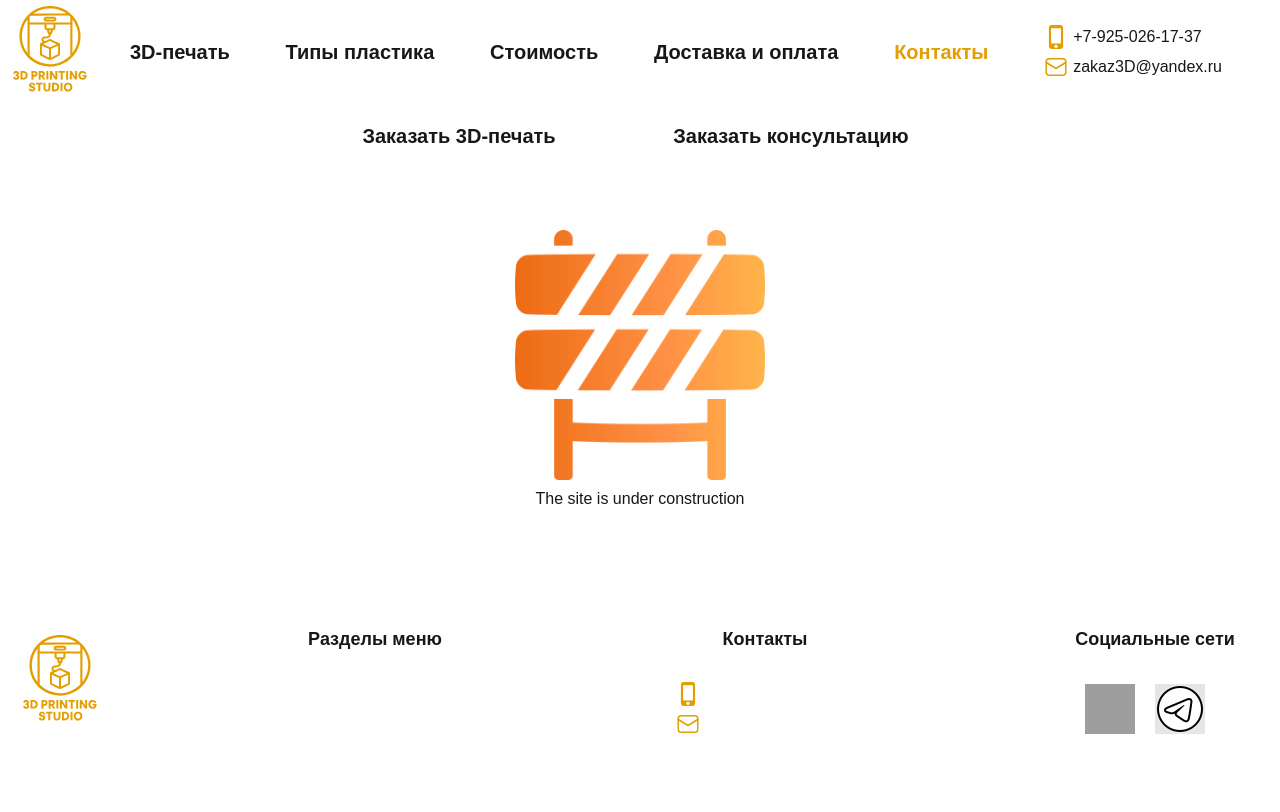
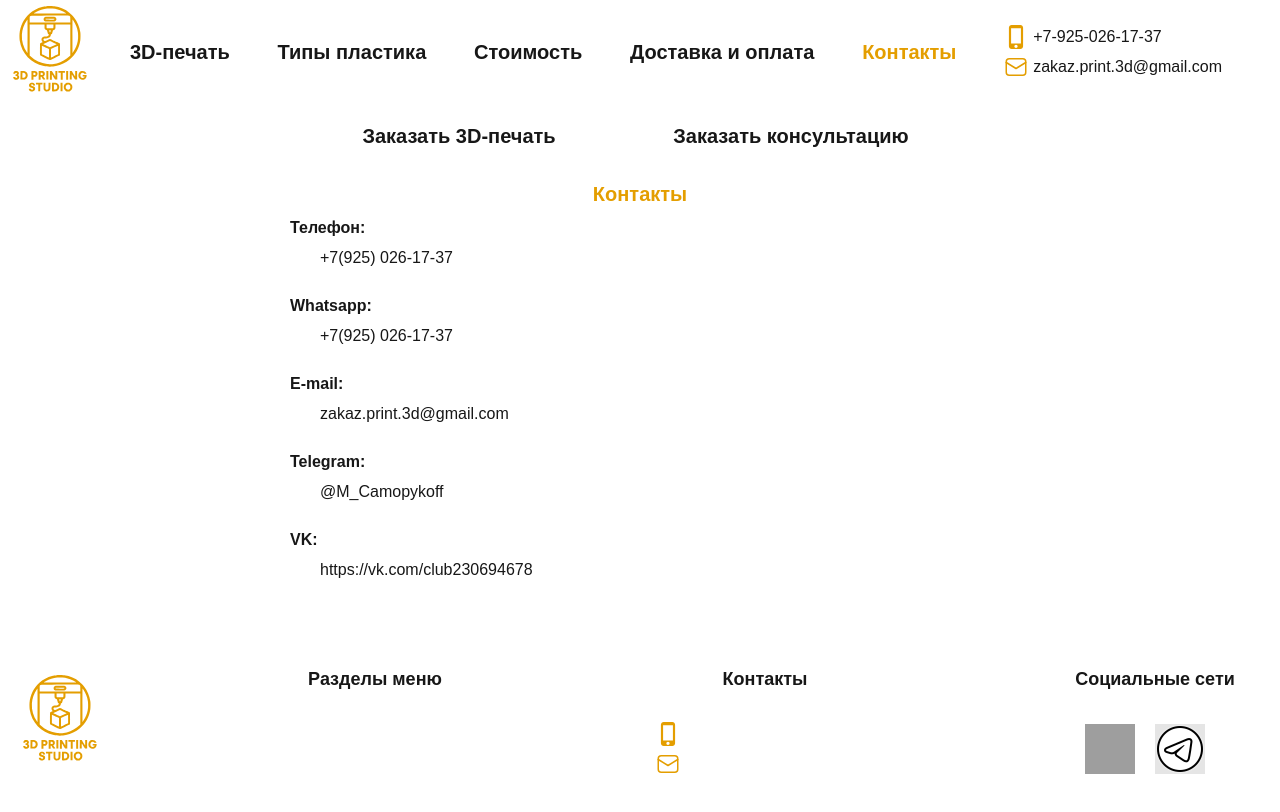
Before and after one commit to MaximSamorukov/3d-studio, a Next.js app: page /contacts in a window 1280 px wide. Shown: the top 812 px of the page. Built offline with nearby package versions, Linux system fonts and the light colour scheme; grey boxes are pictures that could not be loaded.

Commit message:
added some content

```diff
--- /dev/null
+++ b/src/UI_Components/Contacts/contacts.ts
@@ -0,0 +1,27 @@
+export const contacts = [
+  {
+    id: "telephone",
+    label: "Телефон:",
+    description: "+7(925) 026-17-37",
+  },
+  {
+    id: "whatsapp",
+    label: "Whatsapp:",
+    description: "+7(925) 026-17-37",
+  },
+  {
+    id: "email",
+    label: "E-mail:",
+    description: "zakaz.print.3d@gmail.com",
+  },
+  {
+    id: "telegram",
+    label: "Telegram:",
+    description: "@M_Camopykoff",
+  },
+  {
+    id: "vk",
+    label: "VK:",
+    description: "https://vk.com/club230694678",
+  },
+];
--- /dev/null
+++ b/src/UI_Components/Contacts/index.tsx
@@ -0,0 +1,21 @@
+import React from "react";
+import s from "./style.module.scss";
+import { contacts } from "./contacts";
+
+export const Contacts = () => {
+  return (
+    <div className={s.container}>
+      <div className={s.headerContainer}>
+        <div className={s.headerLabel}>Контакты</div>
+      </div>
+      <div className={s.bodyContainer}>
+        {contacts.map(({ id, label, description }) => (
+          <div key={id} className={s.itemContainer}>
+            <div className={s.itemLabel}>{label}</div>
+            <div className={s.itemDescription}>{description}</div>
+          </div>
+        ))}
+      </div>
+    </div>
+  );
+};
--- /dev/null
+++ b/src/UI_Components/Contacts/style.module.scss
@@ -0,0 +1,51 @@
+.container {
+  min-width: 800px;
+  height: fit-content;
+}
+
+.header {
+  &Container {
+    width: 100%;
+    height: 50px;
+    display: flex;
+    justify-content: center;
+    align-items: center;
+  }
+  &Label {
+    width: fit-content;
+    font-size: 20px;
+    font-weight: 700;
+    color: #e49e00;
+  }
+}
+
+.body {
+  &Container {
+    width: 100%;
+    display: flex;
+    flex-direction: column;
+    align-items: center;
+    justify-content: flex-start;
+  }
+}
+
+.item {
+  &Container {
+    display: flex;
+    flex-direction: column;
+    align-items: flex-start;
+    justify-content: flex-start;
+    margin-bottom: 30px;
+    width: 700px;
+  }
+
+  &Label {
+    font-size: 16px;
+    font-weight: bold;
+    height: 30px;
+  }
+
+  &Description {
+    margin-left: 30px;
+  }
+}
--- /dev/null
+++ b/src/UI_Components/LogisticsAndPayments/Logistics/style.module.scss
@@ -0,0 +1,51 @@
+.container {
+  min-width: 800px;
+  height: fit-content;
+}
+
+.header {
+  &Container {
+    width: 100%;
+    height: 50px;
+    display: flex;
+    justify-content: center;
+    align-items: center;
+  }
+  &Label {
+    width: fit-content;
+    font-size: 20px;
+    font-weight: 700;
+    color: #e49e00;
+  }
+}
+
+.body {
+  &Container {
+    width: 100%;
+    display: flex;
+    flex-direction: column;
+    align-items: center;
+    justify-content: flex-start;
+  }
+}
+
+.item {
+  &Container {
+    display: flex;
+    flex-direction: column;
+    align-items: flex-start;
+    justify-content: flex-start;
+    margin-bottom: 30px;
+    width: 700px;
+  }
+
+  &Label {
+    font-size: 16px;
+    font-weight: bold;
+    height: 30px;
+  }
+
+  &Description {
+    margin-left: 30px;
+  }
+}
--- /dev/null
+++ b/src/UI_Components/LogisticsAndPayments/Payments/style.module.scss
@@ -0,0 +1,51 @@
+.container {
+  min-width: 800px;
+  height: fit-content;
+}
+
+.header {
+  &Container {
+    width: 100%;
+    height: 50px;
+    display: flex;
+    justify-content: center;
+    align-items: center;
+  }
+  &Label {
+    width: fit-content;
+    font-size: 20px;
+    font-weight: 700;
+    color: #e49e00;
+  }
+}
+
+.body {
+  &Container {
+    width: 100%;
+    display: flex;
+    flex-direction: column;
+    align-items: center;
+    justify-content: flex-start;
+  }
+}
+
+.item {
+  &Container {
+    display: flex;
+    flex-direction: column;
+    align-items: flex-start;
+    justify-content: flex-start;
+    margin-bottom: 30px;
+    width: 700px;
+  }
+
+  &Label {
+    font-size: 16px;
+    font-weight: bold;
+    height: 30px;
+  }
+
+  &Description {
+    margin-left: 30px;
+  }
+}
--- a/src/UI_Components/MainMenuItemContactWidget/index.tsx
+++ b/src/UI_Components/MainMenuItemContactWidget/index.tsx
@@ -23,16 +23,16 @@ export default function ContactWidget({
       </div>
       <div className={s.itemContainer}>
         <Link
-          href="mailto:zakaz3D@yandex.ru?subject=Заказ"
+          href="mailto:zakaz.print.3d@gmail.com?subject=Заказ"
           className={s.itemIcon}
         >
           <Image src="/email.svg" width={24} height={24} alt="email" />
         </Link>
         <Link
-          href="mailto:zakaz3D@yandex.ru?subject=Заказ"
+          href="mailto:zakaz.print.3d@gmail.com?subject=Заказ"
           className={cn(s.itemLabel, { [s.footer]: footer })}
         >
-          <span>zakaz3D@yandex.ru</span>
+          <span>zakaz.print.3d@gmail.com</span>
         </Link>
       </div>
     </div>
--- a/src/app/contacts/page.tsx
+++ b/src/app/contacts/page.tsx
@@ -1,10 +1,10 @@
-import { UnderWork } from "@/UI_Components/UnderWork";
 import React from "react";
+import { Contacts } from "@/UI_Components/Contacts";
 
 export default function Printing3D() {
   return (
     <div>
-      <UnderWork />
+      <Contacts />
     </div>
   );
 }
--- a/src/app/logistic/page.tsx
+++ b/src/app/logistic/page.tsx
@@ -1,10 +1,12 @@
-import { UnderWork } from "@/UI_Components/UnderWork";
+import { Logistics } from "@/UI_Components/LogisticsAndPayments/Logistics";
+import { Payments } from "@/UI_Components/LogisticsAndPayments/Payments";
 import React from "react";
 
 export default function Printing3D() {
   return (
     <div>
-      <UnderWork />
+      <Logistics />
+      <Payments />
     </div>
   );
 }
```
Also changed, not shown: src/UI_Components/LogisticsAndPayments/Logistics/constants.ts (added, +28 -0 lines), src/UI_Components/LogisticsAndPayments/Logistics/index.tsx (added, +21 -0 lines), src/UI_Components/LogisticsAndPayments/Payments/constants.ts (added, +22 -0 lines), src/UI_Components/LogisticsAndPayments/Payments/index.tsx (added, +21 -0 lines).
